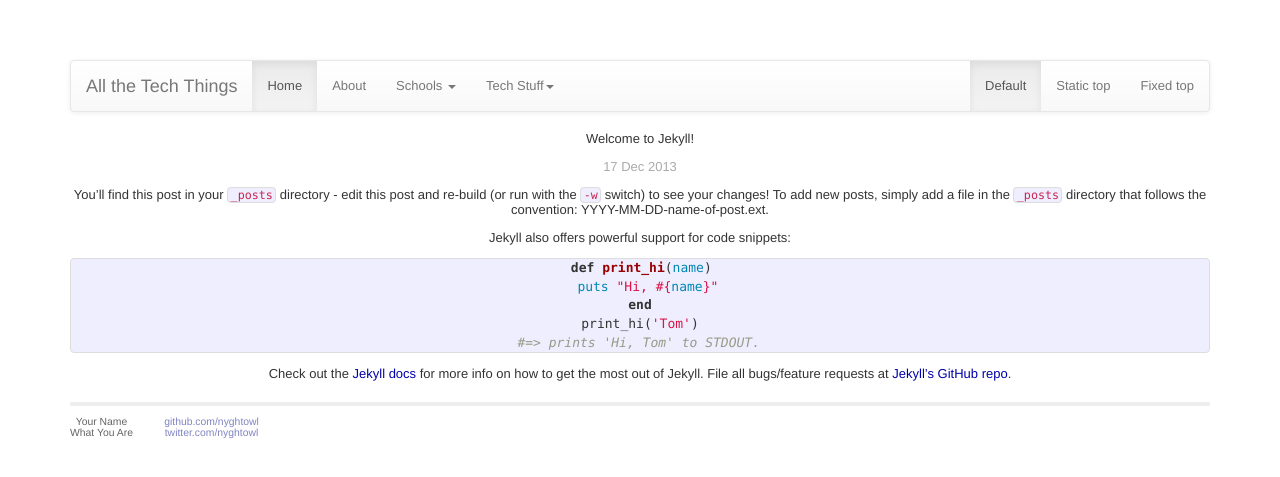
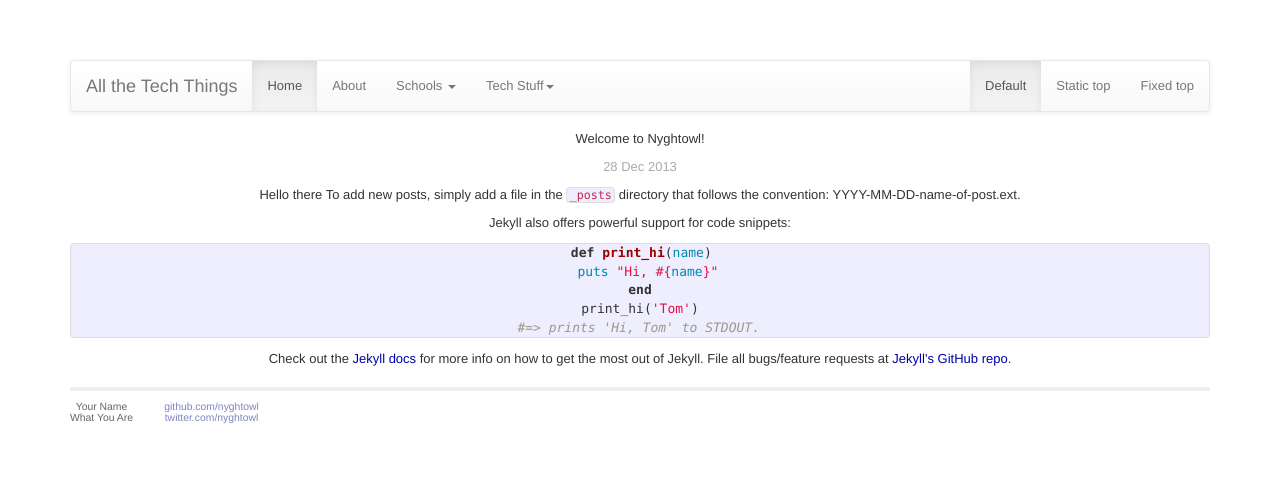
Before and after one commit to nyghtowl/nyghtowl.io, a Jekyll site: the page built from _posts/2013-12-17-welcome-to-jekyll.markdown, in a window 1280 px wide. Shown: the top 477 px of the page. Built offline with Jekyll 4.4.1, drawn with Linux system fonts in a browser that asks for light colours; Markdown is read by kramdown in place of the engine named in the settings.

Commit message:
Made changes to improve connection between index page and posts page. Also adjusted posts page title.  Not loving the options for design for the blog that I'm finding and too many other projects want to do vs spend time crafting one that works for me. Thus tabling this project for now.

```diff
--- a/_posts/2013-12-17-welcome-to-jekyll.markdown
+++ b/_posts/2013-12-17-welcome-to-jekyll.markdown
@@ -1,12 +1,12 @@
 ---
 layout: post
-title:  "Welcome to Jekyll!"
-date:   2013-12-17 20:20:30
+title:  "Welcome to Nyghtowl!"
+date:   2013-12-28 20:20:30
 categories: jekyll update
 ---
 
-You'll find this post in your `_posts` directory - edit this post and re-build (or run with the `-w` switch) to see your changes!
-To add new posts, simply add a file in the `_posts` directory that follows the convention: YYYY-MM-DD-name-of-post.ext.
+Hello there
+	To add new posts, simply add a file in the `_posts` directory that follows the convention: YYYY-MM-DD-name-of-post.ext.
 
 Jekyll also offers powerful support for code snippets:
 
--- a/index.html
+++ b/index.html
@@ -1,6 +1,6 @@
 ---
 layout: default
-title: Your New Jekyll Site
+title: All the Tech Things
 ---
 
 <div id="home">
```
Also changed, not shown: 1 other file.
